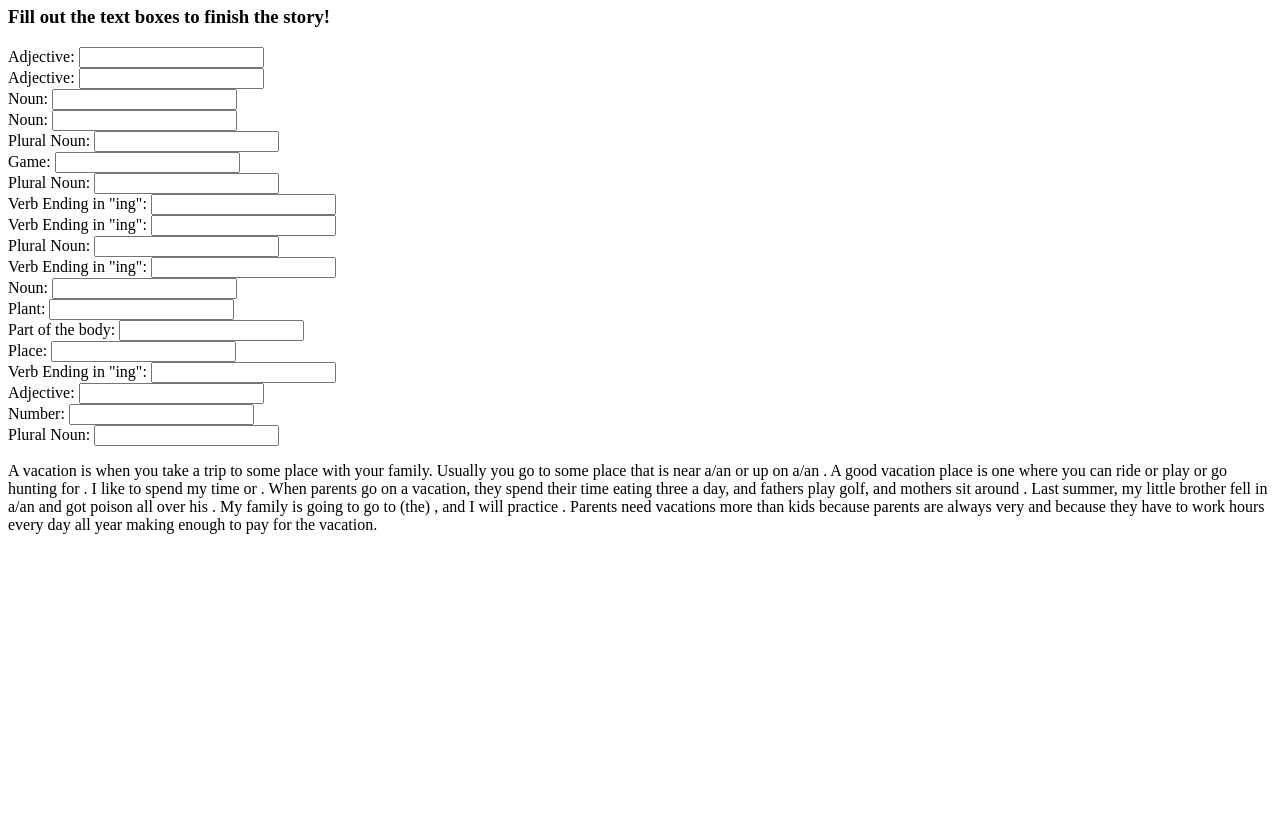
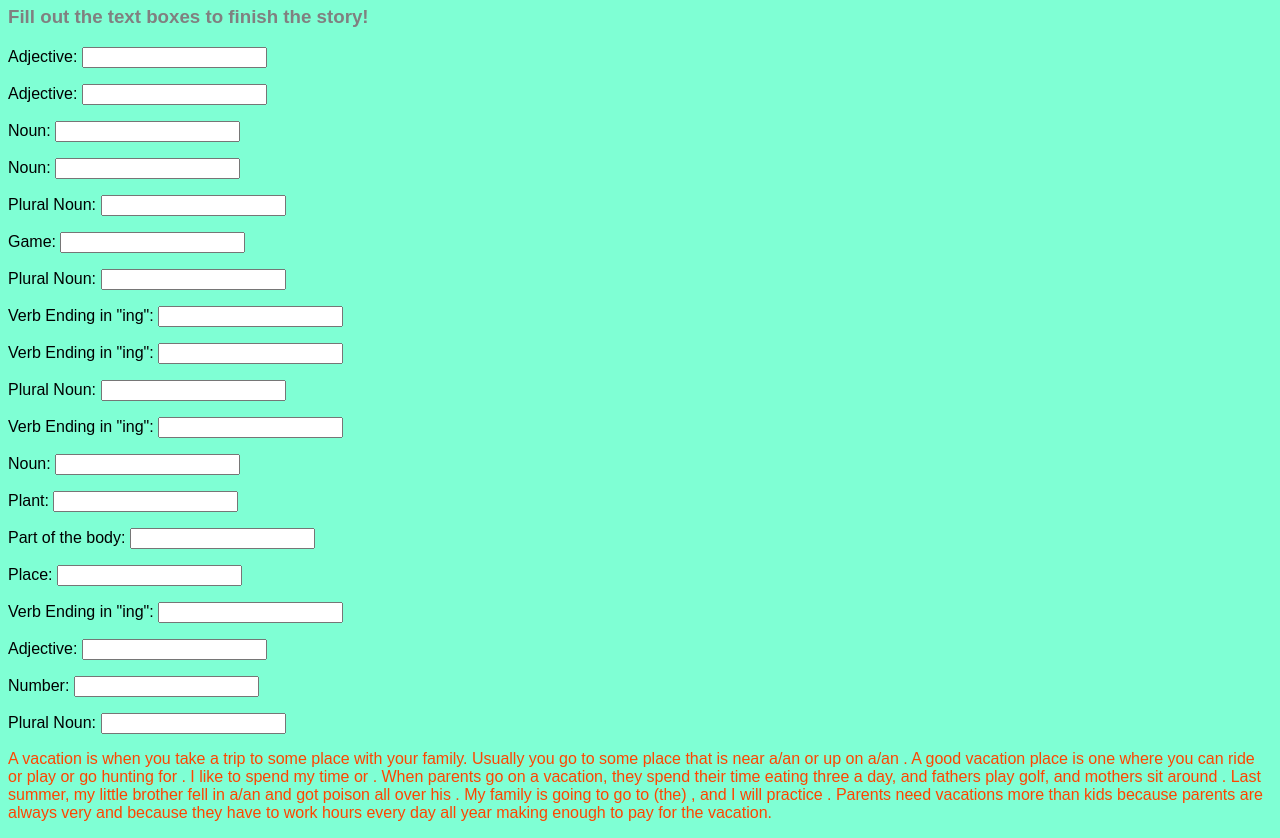
Before and after one commit to JLeezy93/Web-Projects, a plain HTML site: page src/index.html in a window 1280 px wide. Shown: the part 60-898 px from the top of the page. Before the commit the page ends 800 px from the top, so only its background shows below. Drawn offline with nearby package versions, Linux system fonts and the light colour scheme; files whose address does not match are found by name.

Commit message:
added styles to page

```diff
--- a/css/styles.css
+++ b/css/styles.css
@@ -1,3 +1,20 @@
-h1 {
-    color: red;
+.header-title {
+    color: gray;
+    font-family: Arial, Helvetica, sans-serif;
 }
+.header-subtitle {
+    color: gray;
+    font-family: Arial, Helvetica, sans-serif;
+}
+.bg-body {
+    background-color: aquamarine;
+}
+.input-p{
+    font-family: Arial, Helvetica, sans-serif
+}
+.input-answer{
+    color: gray;
+}
+.output {
+    color: orangered;
+}
--- a/scripts/scripts.js
+++ b/scripts/scripts.js
@@ -0,0 +1 @@
+console.log("Im seeing this in scripts.js!")
--- a/src/index.html
+++ b/src/index.html
@@ -2,72 +2,52 @@
     <head>
         <title>Josh's Mad Libs Page</title>
         <script src="https://ajax.googleapis.com/ajax/libs/angularjs/1.6.9/angular.min.js"></script>
-        <script src="../scripts/inputs.js"></script>
-        <style src="../css/styles.css"></style>
+        <script src="/Users/joshlee/Desktop/Web Projects/WebProjects-MadLibs/scripts/inputs.js"></script>
+        <script src="/Users/joshlee/Desktop/Web Projects/WebProjects-MadLibs/scripts/scripts.js"></script>
+        <link rel="Stylesheet" href="/Users/joshlee/Desktop/Web Projects/WebProjects-MadLibs/css/styles.css">
 
     </head>
 
-    <body>
-        <h1>Welcome to MadLibs!</h1>
-        <h3>Fill out the text boxes to finish the story!</h3>
+    <body class ="bg-body">
+        <h1 class="header-title">Welcome to MadLibs!</h1>
+        <h3 class="header-subtitle">Fill out the text boxes to finish the story!</h3>
 
         <div class="input" ng-app="inputs" ng-controller="inputCtrl">
-            Adjective: <input type ng-model="adjective1" > <br />
-            Adjective: <input type ng-model="adjective2"> <br />
-            Noun: <input type ng-model="noun1"> <br />
-            Noun: <input type ng-model="noun2"> <br />
-            Plural Noun: <input type ng-model="pluralNoun1"> <br />
-            Game: <input type ng-model="game"> <br />
-            Plural Noun: <input type ng-model="pluralNoun2"> <br />
-            Verb Ending in "ing": <input type ng-model="verbEndingInIng1"> <br />
-            Verb Ending in "ing": <input type ng-model="verbEndingInIng2"> <br />
-            Plural Noun: <input type ng-model="pluralNoun3"> <br />
-            Verb Ending in "ing": <input type ng-model="verbEndingInIng3"> <br />
-            Noun: <input type ng-model="noun3"> <br />
-            Plant: <input type ng-model="plant"> <br />
-            Part of the body: <input type ng-model="partOfTheBody"> <br />
-            Place: <input type ng-model="place"> <br />
-            Verb Ending in "ing": <input type ng-model="verbEndingInIng4"> <br />
-            Adjective: <input type ng-model="adjective3"> <br />
-            Number: <input type ng-model="number"> <br />
-            Plural Noun: <input type ng-model="pluralNoun4"> <br />
+            <p class="input-p">Adjective: <input type ng-model="adjective1"></p>
+            <p class="input-p">Adjective: <input type ng-model="adjective2"></p>
+            <p class="input-p">Noun: <input type ng-model="noun1"></p>
+            <p class="input-p">Noun: <input type ng-model="noun2"></p>
+            <p class="input-p">Plural Noun: <input type ng-model="pluralNoun1"></p>
+            <p class="input-p">Game: <input type ng-model="game"></p>
+            <p class="input-p">Plural Noun: <input type ng-model="pluralNoun2"></p>
+            <p class="input-p">Verb Ending in "ing": <input type ng-model="verbEndingInIng1"></p>
+            <p class="input-p">Verb Ending in "ing": <input type ng-model="verbEndingInIng2"></p>
+            <p class="input-p">Plural Noun: <input type ng-model="pluralNoun3"></p>
+            <p class="input-p">Verb Ending in "ing": <input type ng-model="verbEndingInIng3"></p>
+            <p class="input-p">Noun: <input type ng-model="noun3"></p>
+            <p class="input-p">Plant: <input type ng-model="plant"></p>
+            <p class="input-p">Part of the body: <input type ng-model="partOfTheBody"></p>
+            <p class="input-p">Place: <input type ng-model="place"></p>
+            <p class="input-p">Verb Ending in "ing": <input type ng-model="verbEndingInIng4"></p>
+            <p class="input-p">Adjective: <input type ng-model="adjective3"></p>
+            <p class="input-p">Number: <input type ng-model="number"></p>
+            <p class="input-p">Plural Noun: <input type ng-model="pluralNoun4"></p>
 
-            <p>
-                A vacation is when you take a trip to some {{adjective1}} place
-                with your {{adjective2}} family. Usually you go to some place that is near a/an {{noun1}} or up on a/an {{noun2}}. A good vacation place is one where you can ride {{pluralNoun1}}
-                or play {{game}} or go hunting for {{pluralNoun2}}. I like
-                to spend my time {{verbEndingInIng1}} or {{verbEndingInIng2}}.
-                When parents go on a vacation, they spend their time eating three {{pluralNoun2}} a day, and fathers play golf, and mothers
-                sit around {{verbEndingInIng3}}. Last summer, my little brother
-                fell in a/an {{noun3}} and got poison {{plant}} all
-                over his {{partOfTheBody}}. My family is going to go to (the)
-                {{place}}, and I will practice {{verbEndingInIng4}}. Parents
-                need vacations more than kids because parents are always very {{adjective3}} and because they have to work {{number}}
-                hours every day all year making enough {{pluralNoun4}} to pay
+            <p class="input-p output">
+                A vacation is when you take a trip to some <i class="input-answer"><i class="input-answer">{{adjective1}}</i></i> place
+                with your <i class="input-answer"><i class="input-answer">{{adjective2}}</i></i> family. Usually you go to some place that is near a/an <i class="input-answer">{{noun1}}</i> or up on a/an <i class="input-answer">{{noun2}}</i>. A good vacation place is one where you can ride <i class="input-answer">{{pluralNoun1}}</i>
+                or play <i class="input-answer">{{game}}</i> or go hunting for <i class="input-answer">{{pluralNoun2}}</i>. I like
+                to spend my time <i class="input-answer">{{verbEndingInIng1}}</i> or <i class="input-answer">{{verbEndingInIng2}}</i>.
+                When parents go on a vacation, they spend their time eating three <i class="input-answer">{{pluralNoun2}}</i> a day, and fathers play golf, and mothers
+                sit around <i class="input-answer">{{verbEndingInIng3}}</i>. Last summer, my little brother
+                fell in a/an <i class="input-answer">{{noun3}}</i> and got poison <i class="input-answer">{{plant}}</i> all
+                over his <i class="input-answer">{{partOfTheBody}}</i>. My family is going to go to (the)
+                <i class="input-answer">{{place}}</i>, and I will practice <i class="input-answer">{{verbEndingInIng4}}</i>. Parents
+                need vacations more than kids because parents are always very <i class="input-answer">{{adjective3}}</i> and because they have to work <i class="input-answer">{{number}}</i>
+                hours every day all year making enough <i class="input-answer">{{pluralNoun4}}</i> to pay
                 for the vacation.
             </p>
-
-
-
-
         </div>
-
-
-
-
-
-
-
-
-
-
-
-
-
-
-
-
-
 
     </body>
 </htm>
```
Also changed, not shown: scripts/inputs.js (line endings or trailing spaces).
